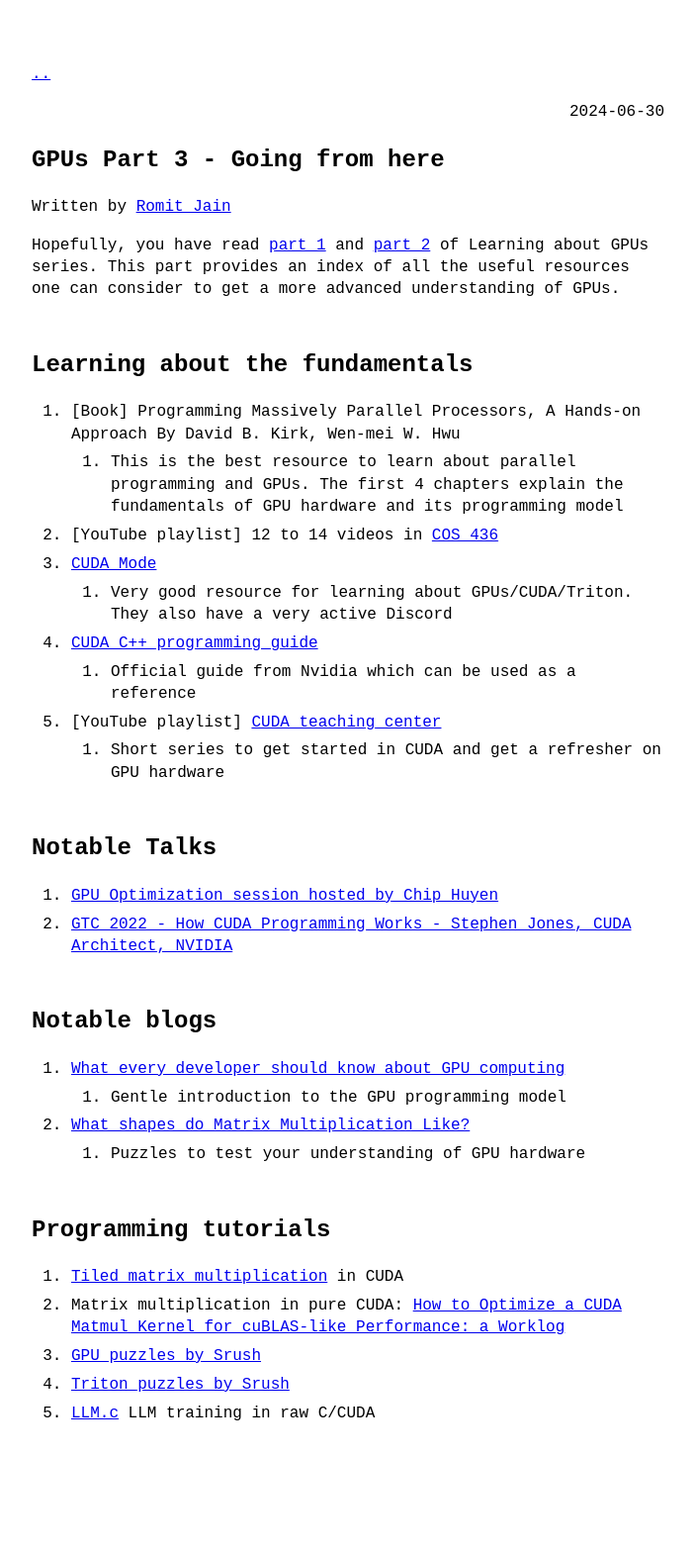
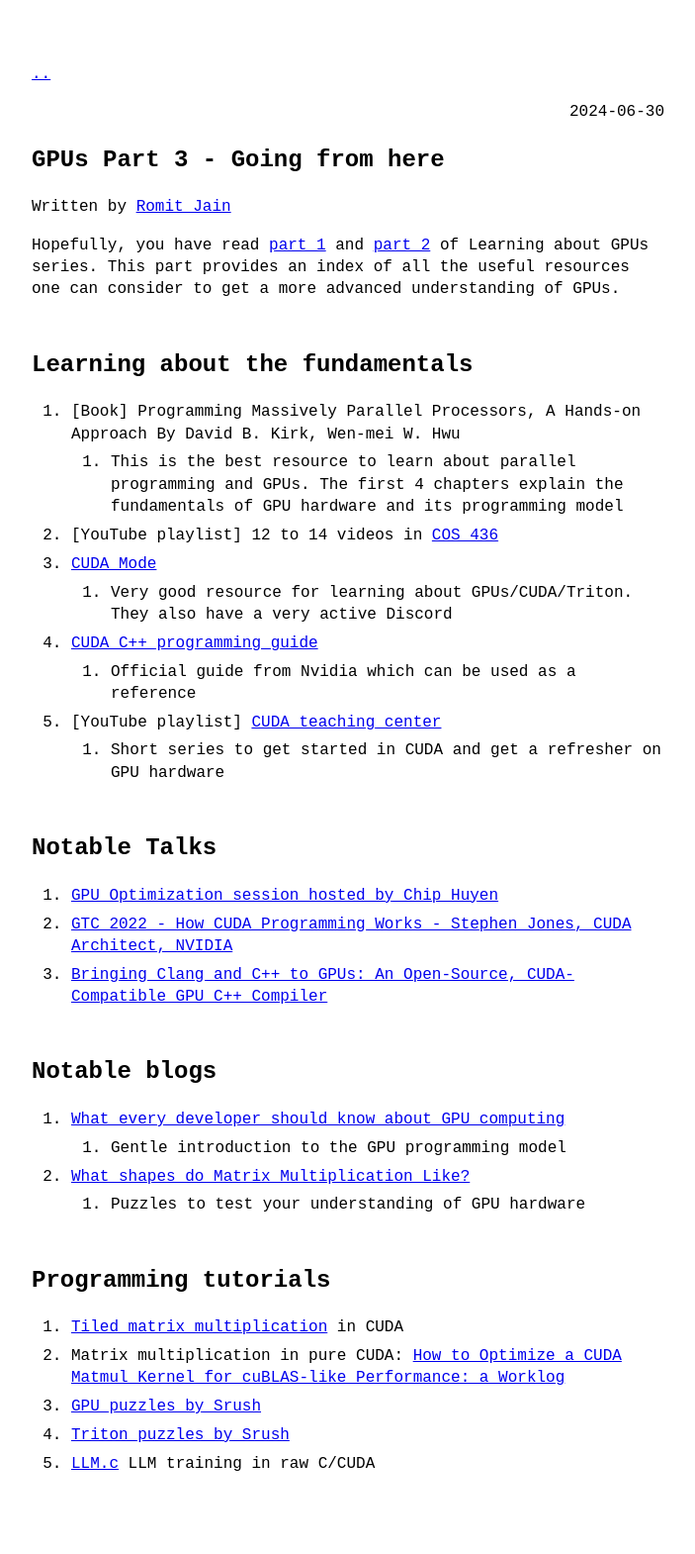
Before and after one commit to cmeraki/cmeraki.github.io, a Jekyll site: the page built from _posts/2024-06-30-gpu-part3.md, in a window 1280 px wide. Shown: the whole page at 99% size, without its empty margins (288-991 px from the left). Built offline with Jekyll 4.4.1, drawn with Linux system fonts in a browser that asks for light colours; before the commit the page ends 1519 px from its top, so only the background shows below that.

Commit message:
Added another talk

```diff
--- a/_posts/2024-06-30-gpu-part3.md
+++ b/_posts/2024-06-30-gpu-part3.md
@@ -25,6 +25,7 @@ Hopefully, you have read [part 1](./gpu-part1.html) and [part 2](./gpu-part2.htm
 
 1. [GPU Optimization session hosted by Chip Huyen](https://www.youtube.com/live/v_q2JTIqE20)
 2. [GTC 2022 - How CUDA Programming Works - Stephen Jones, CUDA Architect, NVIDIA](https://www.youtube.com/watch?v=QQceTDjA4f4)
+3. [Bringing Clang and C++ to GPUs: An Open-Source, CUDA-Compatible GPU C++ Compiler](https://www.youtube.com/watch?v=KHa-OSrZPGo)
 
 ## Notable blogs
 
```
